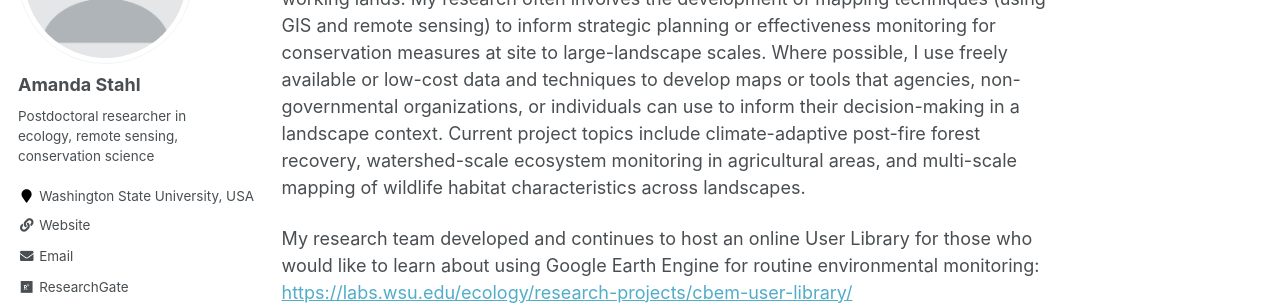
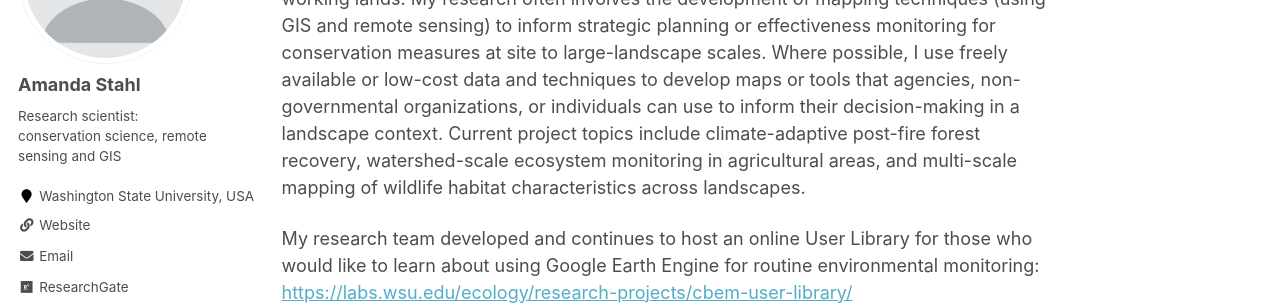
Before and after one commit to ATStahl/ATSpages, a Jekyll site: the page built from _pages/about.md, in a window 1280 px wide. Shown: the part 229-534 px from the top of the page. Built offline with Jekyll 4.4.1, drawn with Linux system fonts in a browser that asks for light colours; some web fonts are replaced.

Commit message:
Update _config.yml
Research Assoc update 2024

```diff
--- a/_config.yml
+++ b/_config.yml
@@ -82,7 +82,7 @@ analytics:
 author:
   name             : "Amanda Stahl"
   avatar           : "profile.png"
-  bio              : "Postdoctoral researcher in ecology, remote sensing, conservation science"
+  bio              : "Research scientist: conservation science, remote sensing and GIS"
   location         : "Washington State University, USA"
   employer         :
   pubmed           : #"https://www.ncbi.nlm.nih.gov/pubmed/?term=john+snow"
```
